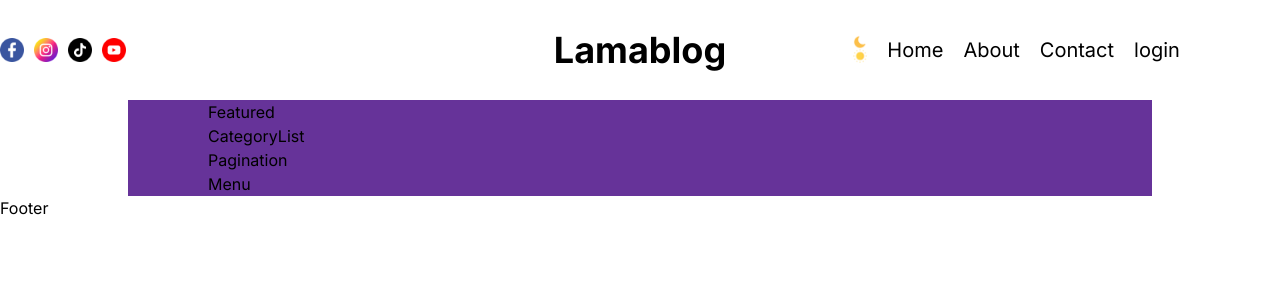
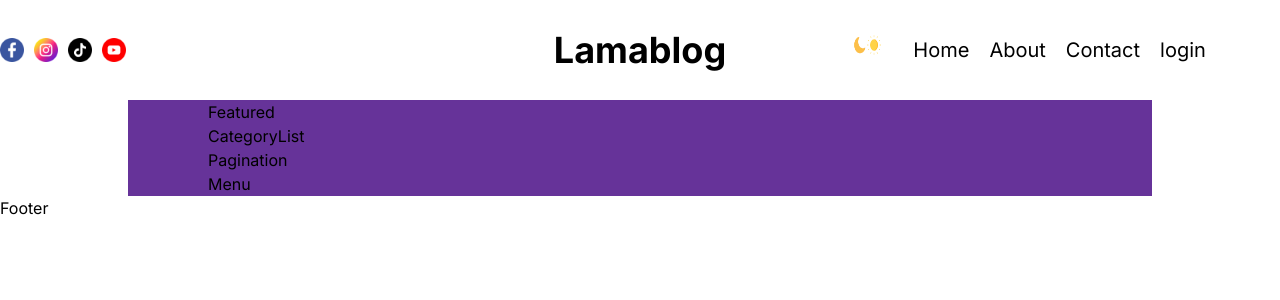
Before and after one commit to LuisArielRetanaHernadez/blog_mabi, a Next.js app: page / in a window 1280 px wide. Shown: the top 300 px of the page. Built offline with nearby package versions, Linux system fonts and the light colour scheme.

Commit message:
creando la clase container

```diff
--- a/components/themeToggle/themeToggle.module.css
+++ b/components/themeToggle/themeToggle.module.css
@@ -0,0 +1,7 @@
+.container {
+  width: 40px;
+  height: 20px;
+  border-radius: 50%;
+  cursor: pointer;
+  display: flex;
+}
```
